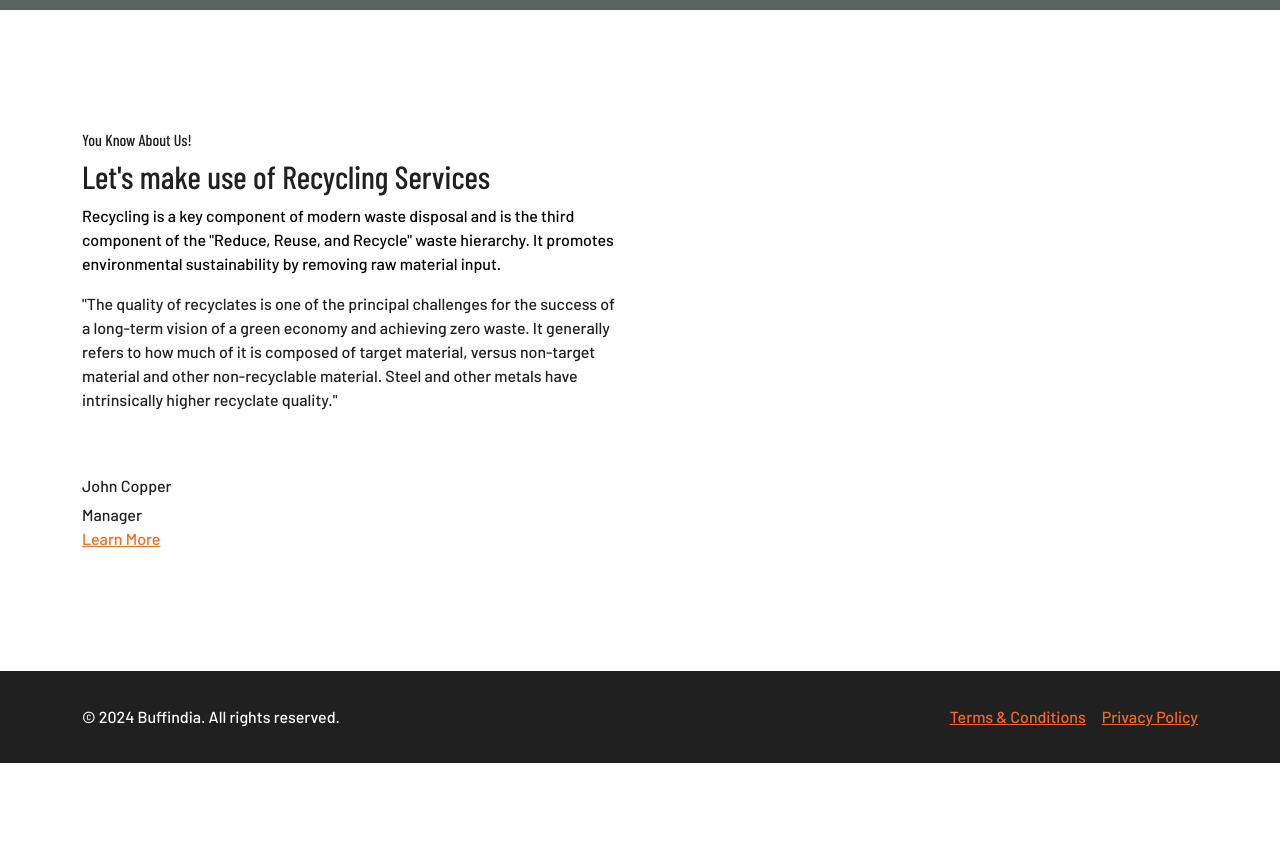
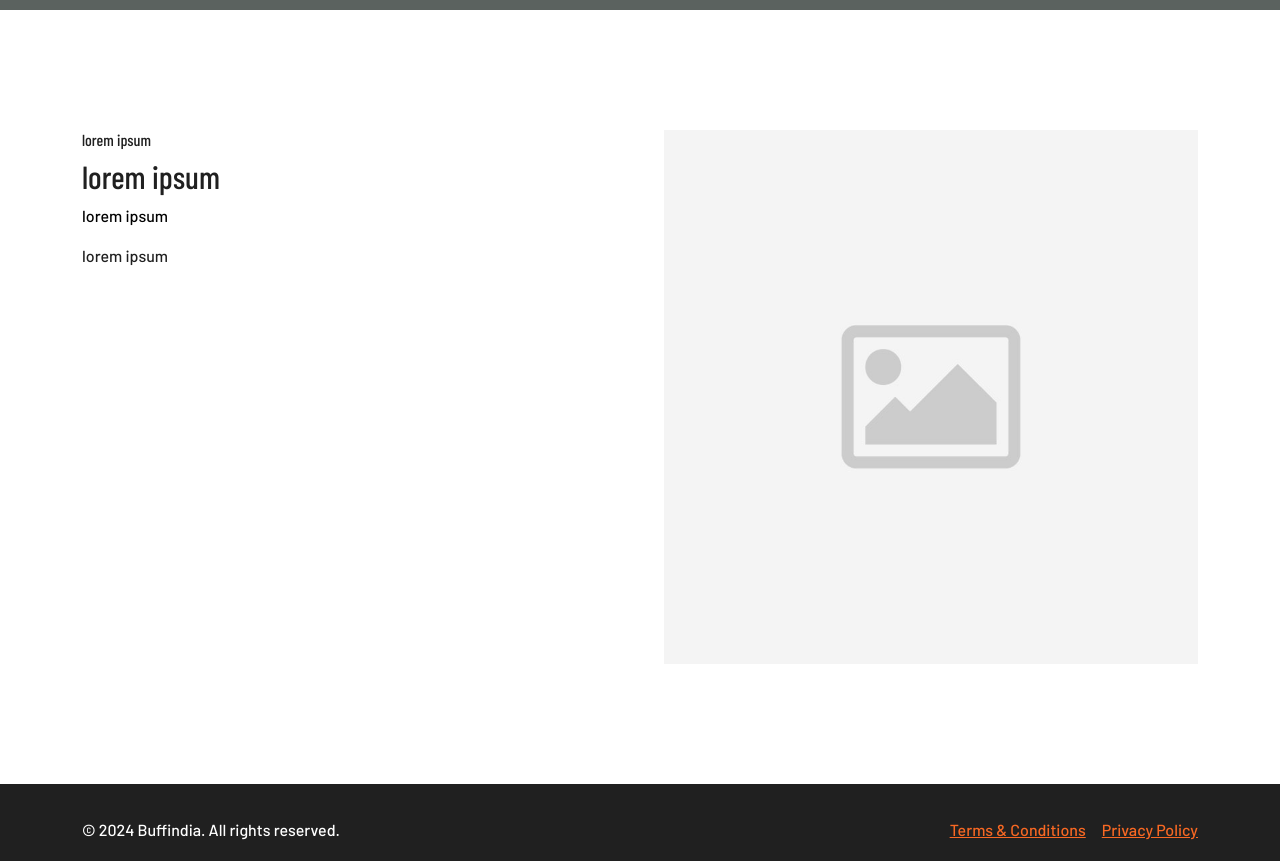
Before and after one commit to DevItaliya22/Buffindia-chash, a plain HTML site: page partner-program.html in a window 1280 px wide. Shown: the part 480-1341 px from the top of the page. Before the commit the page ends 1243 px from the top, so only its background shows below. Drawn offline with nearby package versions, Linux system fonts and the light colour scheme.

```diff
--- a/partner-program.html
+++ b/partner-program.html
@@ -67,46 +67,32 @@
                 <div class="col-lg-6">
                     <div class="about-content-area">
                         <div class="section-title">
-                            <h6>You Know About Us!</h6>
-                            <h2>Let's make use of Recycling Services</h2>
+                            <h6>lorem ipsum</h6>
+                            <h2>lorem ipsum</h2>
                         </div>
-                        <p class="text-black">Recycling is a key component of modern waste disposal and is the third
-                            component of the "Reduce, Reuse, and Recycle" waste hierarchy. It promotes environmental
-                            sustainability by removing raw material input.</p>
+                        <p class="text-black">
+                            lorem ipsum
+                        </p>
                         <blockquote>
-                            <p>"The quality of recyclates is one of the principal challenges for the success of a
-                                long-term vision of a green economy and achieving zero waste. It generally refers to how
-                                much of it is composed of target material, versus non-target material and other
-                                non-recyclable material. Steel and other metals have intrinsically higher recyclate
-                                quality."</p>
+                            <p>
+                                lorem ipsum
+                            </p>
                         </blockquote>
                         <br>
-                        <div class="author-wrap">
-                            <div class="author-thumb">
-                                <img src="assets/img/author.jpg" alt="">
-                            </div>
-                            <div class="author-desc">
-                                <h6>John Copper</h6>
-                                <span>Manager</span>
-                            </div>
-
-                            <div class="about-btn">
-                                <a href="about.html" class="main-btn primary">Learn More</a>
-                            </div>
-                        </div>
 
                     </div>
                 </div>
 
                 <div class="col-lg-6 text-right">
                     <div class="about_image_2">
-                        <img src="assets/img/about/about-2.jpg" alt="">
+                        <img src="assets/images/dummy.jpg" alt="">
                     </div>
                 </div>
 
             </div>
         </div>
     </section>
+
     <footer class="bg-dark footer">
         <div class="container">
             <div class="d-flex align-items-center justify-content-between gap-3 flex-wrap">
```
Also changed, not shown: contact.html (+9 -18 lines).
